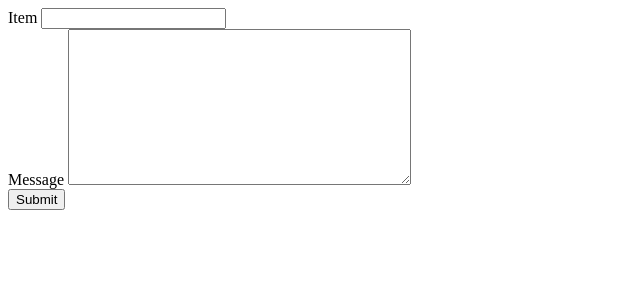
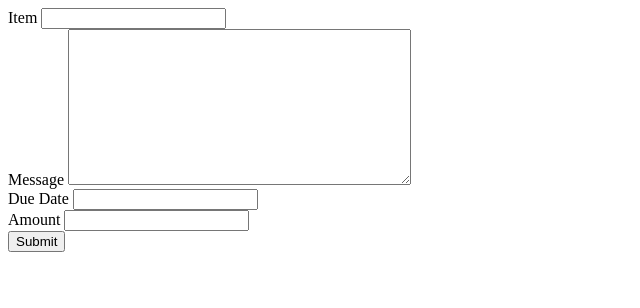
Before and after one commit to justiniso/billmanager, a Django app: page /create in a window 1280 px wide. Shown: the top 308 px of the page, without its empty margins (0-640 px from the left). Run offline with Django 3.2, Linux system fonts and the light colour scheme; parts of the project's set-up code (start-up, migrations or seed data) failed here and were passed over.

Commit message:
deleted database and deleted owner field for Bill model

```diff
--- a/bills/models.py
+++ b/bills/models.py
@@ -13,8 +13,8 @@ class Bill(models.Model):
 	message = models.TextField(max_length=4000, blank=True, null=True)
 	recipients = models.ManyToManyField(User, related_name='bill_recipients')
 
+	# Hidden Fields
 	creation_date = models.DateTimeField(auto_now=True)
-	owner = models.ForeignKey(User, related_name='bill_owner')
 
 	def __unicode__(self):
 		return self.item
--- a/bills/templates/create.html
+++ b/bills/templates/create.html
@@ -13,9 +13,21 @@
 	</div>
 	<div>
 		{{ form.message.errors }}
-		<label for="id_item">Message</label>
+		<label for="id_message">Message</label>
 		{{ form.message }}
 	</div>
+	<div>
+		{{ form.due_date.errors }}
+		<label for="id_due_date">Due Date</label>
+		{{ form.due_date }}
+	</div>
+	<div>
+		{{ form.amount.errors }}
+		<label for="id_amount">Amount</label>
+		{{ form.amount }}
+	</div>
+
+
 
 
 
```
Also changed, not shown: billmanager/bills.db (deleted), 1 other file.
